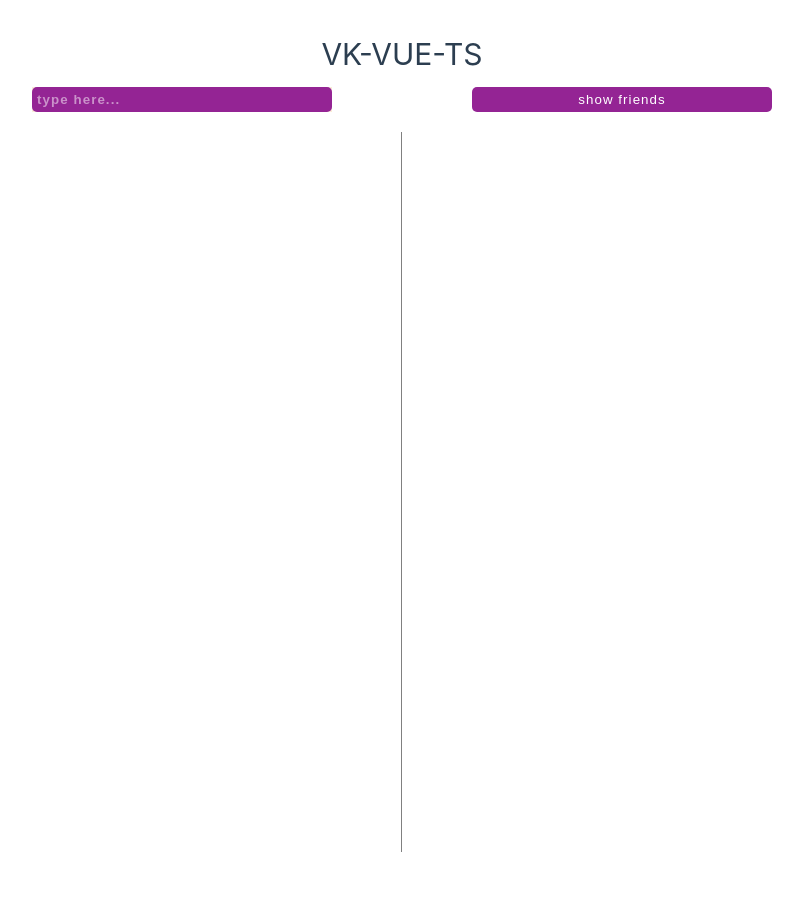
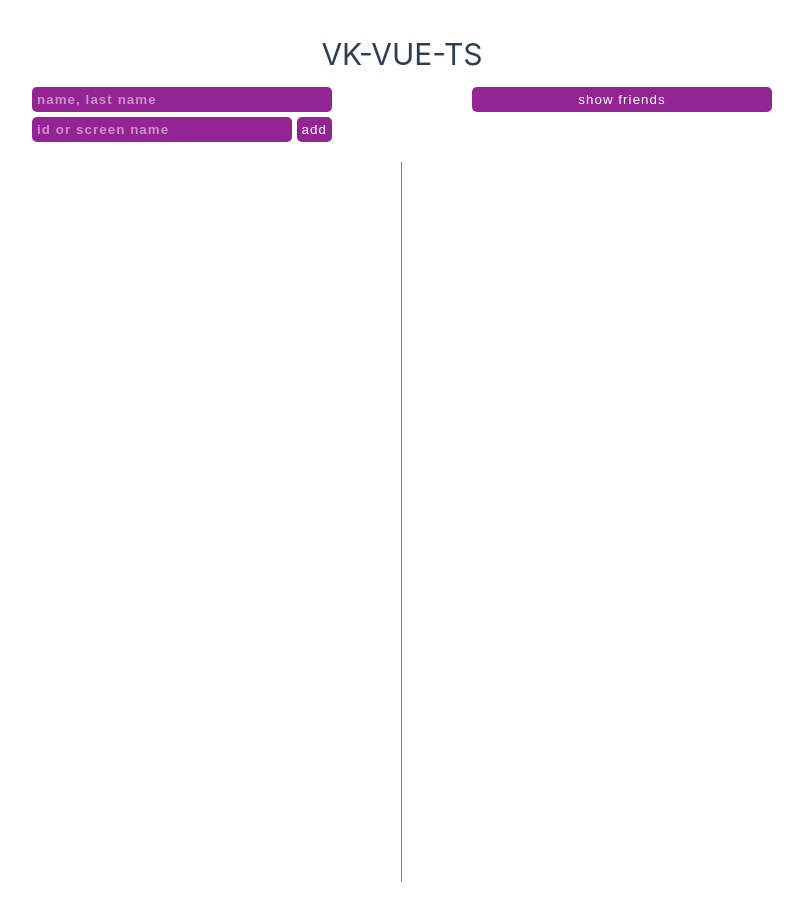
Before and after one commit to Anton-Mushnin/vk-vue-ts, a Vue app: page / in a window 1280 px wide. Shown: the top 920 px of the page, without its empty margins (238-1041 px from the left). Before the commit the page ends 894 px from the top, so only its background shows below. Built offline with nearby package versions, Linux system fonts and the light colour scheme.

Commit message:
search by id

```diff
--- a/src/components/FriendItem.vue
+++ b/src/components/FriendItem.vue
@@ -1,6 +1,6 @@
 <script setup lang="ts">
 import type { Friend } from '@/model/User';
-import { computed, ref } from 'vue';
+import { computed } from 'vue';
 
 const props = defineProps<{
   friend: Friend;
--- a/src/components/TheFriends.vue
+++ b/src/components/TheFriends.vue
@@ -43,6 +43,7 @@ const authStore = useAuthStore();
   font-weight: 500;
   letter-spacing: 0.08em;
   border-radius: 5px;
+  margin-bottom: 30px;
 }
 
 .friends-list {
--- /dev/null
+++ b/src/components/TheIDSearch.vue
@@ -0,0 +1,92 @@
+<script setup lang="ts">
+import { useAuthStore } from '@/stores/AuthStore';
+import { useUsersStore } from '@/stores/UsersStore';
+import { ref } from 'vue';
+
+
+
+const authStore = useAuthStore();
+const usersStore = useUsersStore();
+const userId = ref('');
+const showError = ref(true);
+
+
+const searchClick = () => {
+  showError.value = true;
+  usersStore.addUserWithId(userId.value, authStore.userToken);
+}
+
+
+
+</script>
+
+<template>
+  <div class="id-search-container">
+    <input @input="showError = false" v-model="userId" placeholder="id or screen name" />
+    <button class="search-button" @click="searchClick">add</button>
+    <div class="error-message" v-if="usersStore.error && showError">
+      {{usersStore.error}}
+    </div>
+  </div>
+</template>
+
+<style scoped>
+
+.id-search-container {
+  width: 300px;
+  margin-left: auto;
+  margin-right: auto;
+  display: flex;
+  margin-top: 5px;
+}
+input {
+  border-radius: 5px;
+  outline: none;
+  box-shadow: none;
+  border: 0px;
+  background-color: rgb(148, 36, 148);
+  color: white;
+  padding: 5px;
+  font-weight: 500;
+  letter-spacing: 0.08em;
+  width: 100%;
+  margin-right: 5px;
+
+}
+
+input::placeholder {
+    font-weight: bold;
+    opacity: .5;
+    color: white;
+}
+
+.search-button {
+  background-color: rgb(148, 36, 148);
+  color: white;
+  outline: none;
+  box-shadow: none;
+  /* width: 50%; */
+  /* min-width: 300px; */
+  border: 0px;
+  padding: 5px;
+  font-weight: 500;
+  letter-spacing: 0.08em;
+  border-radius: 5px;
+}
+
+.error-message {
+  color: red;
+  border-radius: 3px;
+  font-size: 10px;
+  position: absolute;
+  z-index: 1;
+  top: 30px;
+  right: 130px;
+  background-color: antiquewhite;
+  /* left: 150px; */
+  padding: 2px;
+  padding-left: 10px;
+  padding-right: 10px;
+}
+
+</style>
--- a/src/components/TheUserInput.vue
+++ b/src/components/TheUserInput.vue
@@ -54,7 +54,7 @@ import SearchItem from './SearchItem.vue';
 
 <template>
   <div class="input-container">
-    <input v-model="searchString" placeholder="type here..."/>
+    <input v-model="searchString" placeholder="name, last name"/>
     <div class="search-list" ref="list">
       <SearchItem @click="clickHandle(user)" v-for="user in searchList" :user="user" :key="user.id" />
     </div>
--- a/src/components/TheUsers.vue
+++ b/src/components/TheUsers.vue
@@ -1,9 +1,10 @@
 <script setup lang="ts">
-import { useAuthStore } from '../stores/AuthStore';
+// import { useAuthStore } from '../stores/AuthStore';
 import TheUserInput from './TheUserInput.vue';
 import TheUsersList from './TheUsersList.vue';
+import TheIDSearch from './TheIDSearch.vue';
 
-const authStore = useAuthStore();
+// const authStore = useAuthStore();
 
 
 </script>
@@ -12,6 +13,7 @@ const authStore = useAuthStore();
   <div>
     <!-- {{authStore.userToken}} -->
     <TheUserInput />
+    <TheIDSearch />
     <TheUsersList />
   </div>
 </template>
--- a/src/stores/UsersStore.ts
+++ b/src/stores/UsersStore.ts
@@ -1,15 +1,28 @@
 import { defineStore } from "pinia";
-import type { User } from '../model/User';
+import { User } from '../model/User';
 
 const users = new Array<User>;
 export const useUsersStore = defineStore('users', {
   state: () => ({
     users,
+    error: '',
   }),
   actions: {
     addUser (user: User) {
       if (this.users.some((u: User) => u.id === user.id)) { return }
       this.users.push(user);
     },
+    async addUserWithId (id: string, token: string) {
+      try {
+        this.error = '';
+        const res = await fetch(`https://api.vk.com/method/users.get?user_ids=${id}&v=5.131&fields=${User.VK_FIELDS}&access_token=${token}`);
+        const json = await res.json();
+        if (!json.response.length) { throw('Nothing found') }
+        this.addUser(new User(json.response[0]));
+      } catch(e) {
+        console.log(e);
+        this.error = 'not found';
+      }
+    },
   }
 })
```
